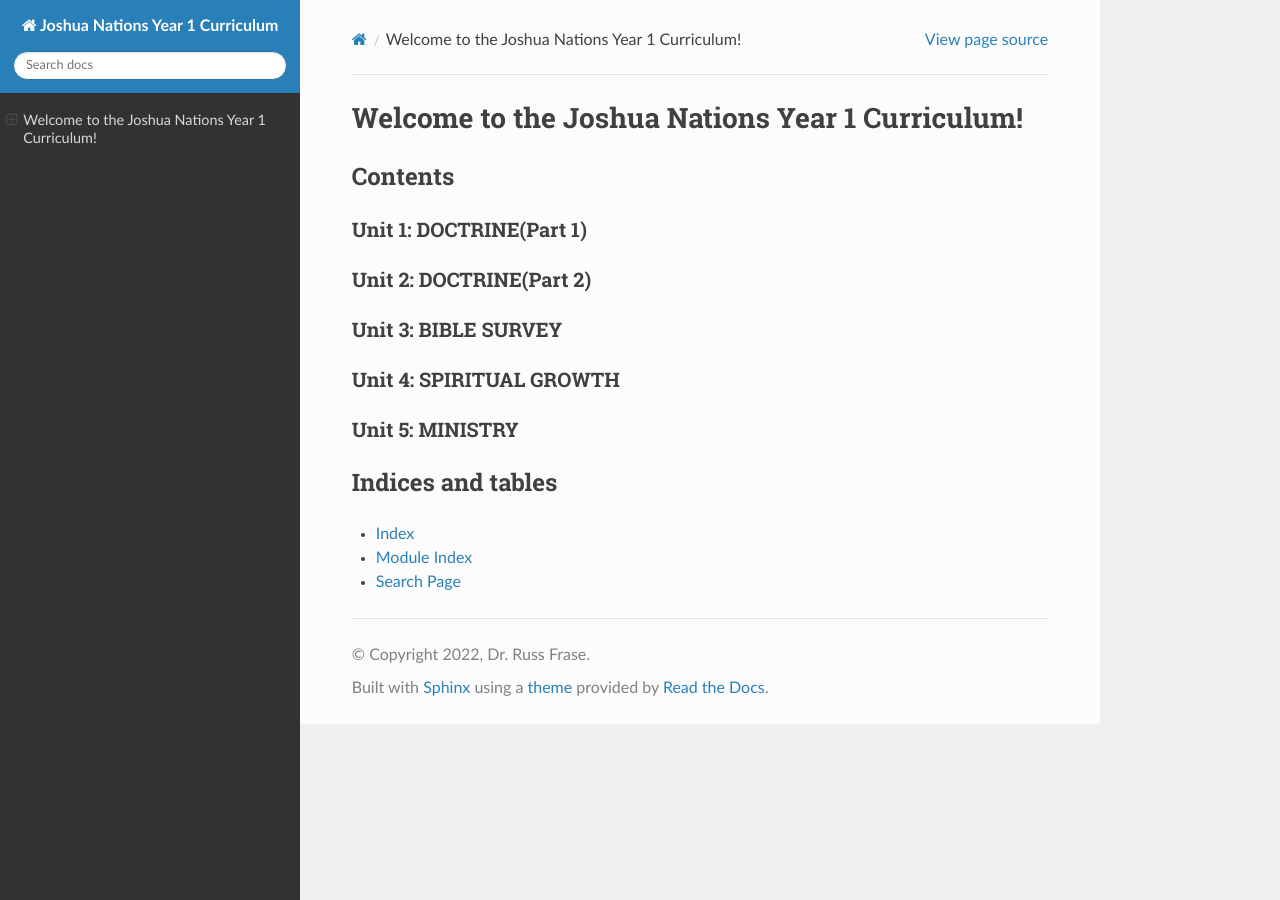
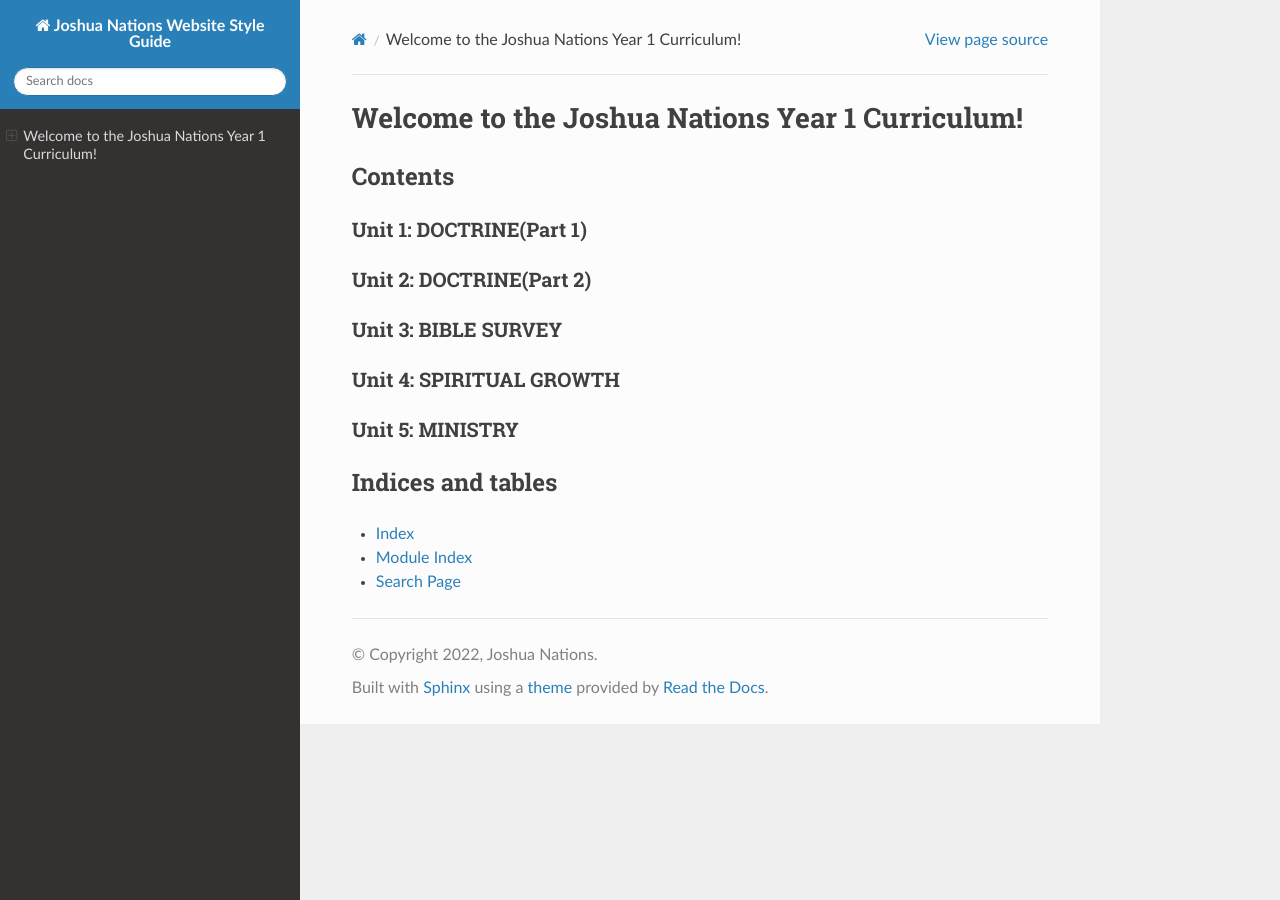
Before and after one commit to joshuanations/JoshuaNationsStyleGuides, a Sphinx documentation site: the page built from docs/source/index.rst, in a window 1280 px wide. Built offline with Sphinx 7.4.7 and the Read the Docs theme 2.0.0, drawn with Linux system fonts in a browser that asks for light colours; pages that are not in the unit, such as notebooks, are missing from menus.

Commit message:
Updated the html files

```diff
--- a/docs/source/conf.py
+++ b/docs/source/conf.py
@@ -6,10 +6,10 @@
 # -- Project information -----------------------------------------------------
 # https://www.sphinx-doc.org/en/master/usage/configuration.html#project-information
 
-project = 'Joshua Nations Year 1 Curriculum'
-copyright = '2022, Dr. Russ Frase'
-author = 'Dr. Russ Frase'
-release = '1.2.0.0'
+project = 'Joshua Nations Website Style Guide'
+copyright = '2022, Joshua Nations'
+author = 'Jonathan Livesay'
+release = '1.0.0.0'
 
 # -- General configuration ---------------------------------------------------
 # https://www.sphinx-doc.org/en/master/usage/configuration.html#general-configuration
```
Also changed, not shown: 9 other files.
